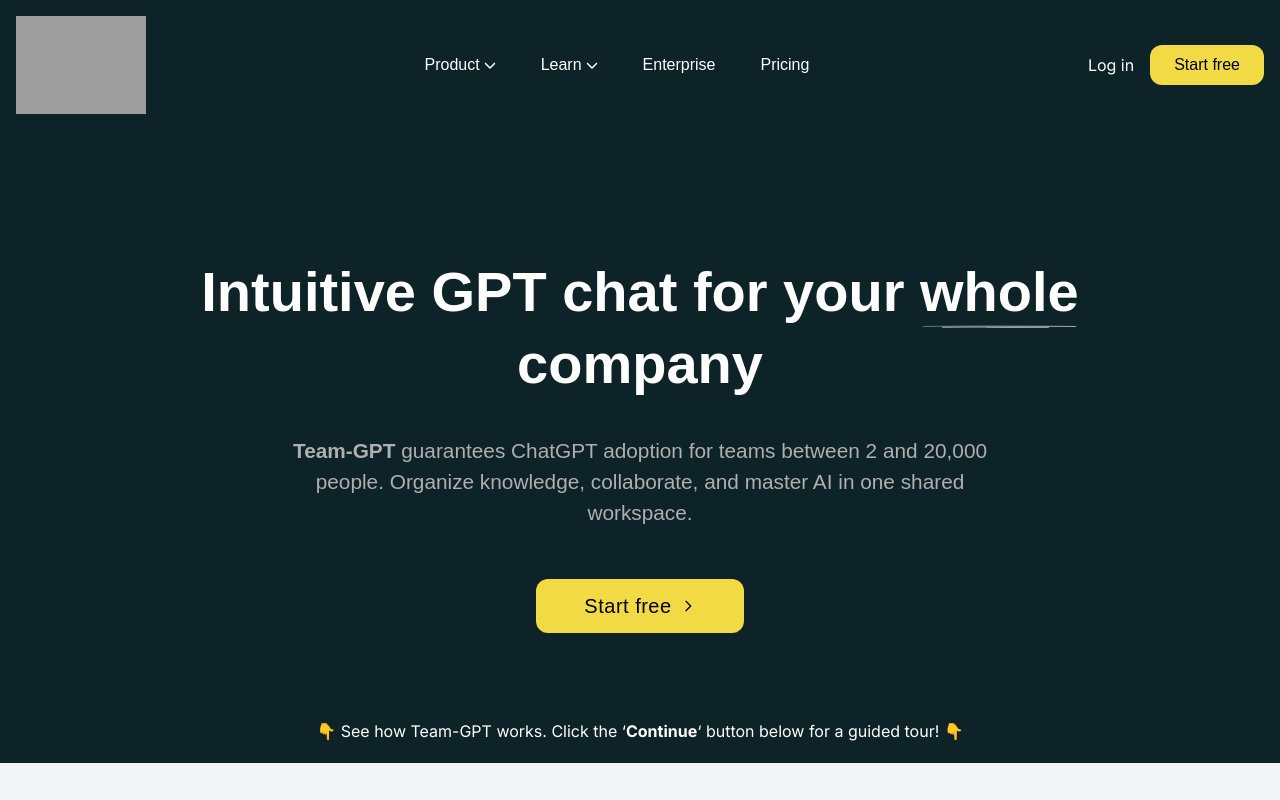
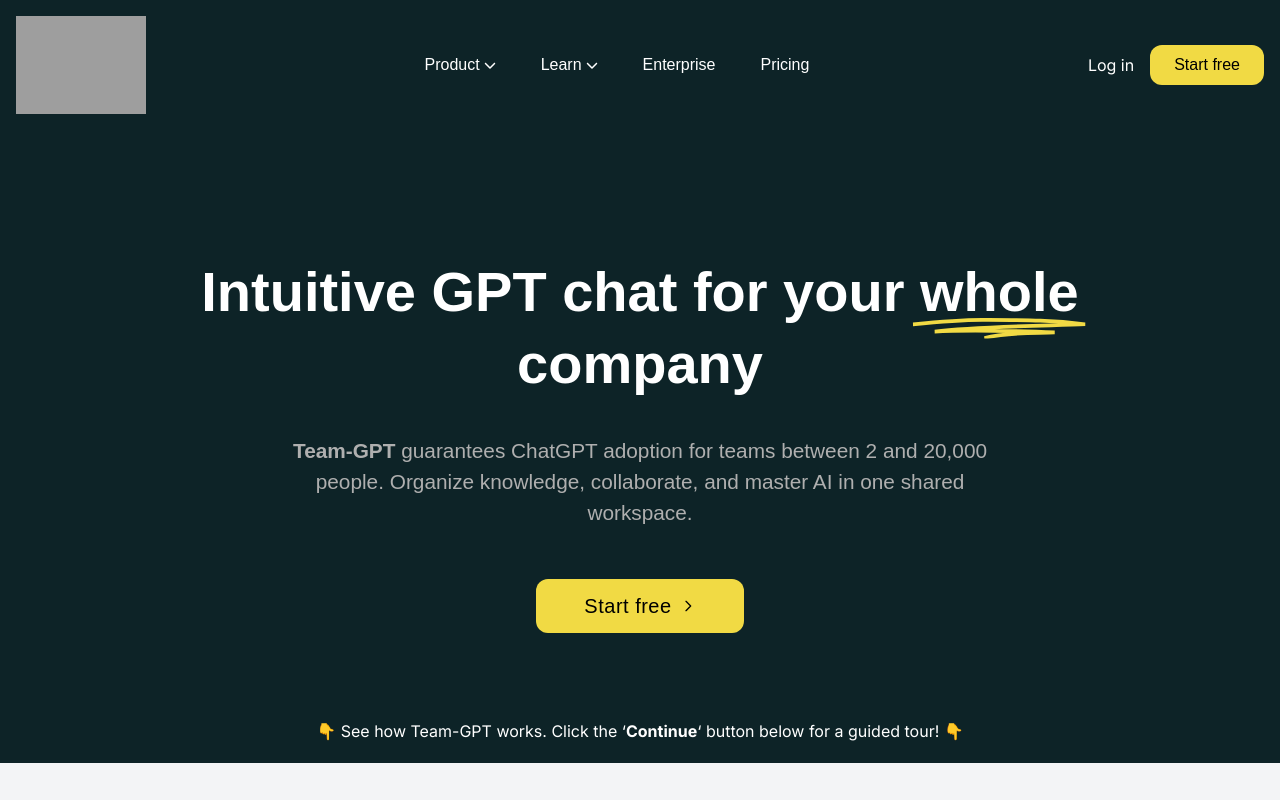
Before and after one commit to abhishekgusain07/teamgpt, a Next.js app: page / in a window 1280 px wide. Shown: the top 800 px of the page. Built offline with nearby package versions, Linux system fonts and the light colour scheme; grey boxes are pictures that could not be loaded.

Commit message:
whole: animation

```diff
--- a/src/app/_components/AnimatedHeadline.tsx
+++ b/src/app/_components/AnimatedHeadline.tsx
@@ -12,20 +12,18 @@
     <h1 className="text-center font-plex-sans font-extrabold text-[3.5rem] leading-[75px] sm:text-[2.5rem] sm:leading-[1.3em] md:text-[3rem] lg:text-[3.5rem] mt-2 mb-4 px-">
       <span className="inline-block">Intuitive GPT chat for your</span>{' '}
       <span className="inline-block relative">
-        <span className={`inline-block ${isAnimating ? 'animate-fadeIn' : 'opacity-0'}`}>
+        <span className={`inline-block`}>
           whole
         </span>{' '}
-        <svg
-          xmlns="http://www.w3.org/2000/svg"
-          viewBox="0 0 500 150"
-          preserveAspectRatio="none"
-          className="absolute bottom-0 left-0 w-full h-[10px]"
-        >
-          <path
-            d="M9.3,127.3c49.3-3,150.7-7.6,199.7-7.4c121.9,0.4,189.9,0.4,282.3,7.2C380.1,129.6,181.2,130.6,70,139 c82.6-2.9,254.2-1,335.9,1.3c-56,1.4-137.2-0.3-197.1,9"
-            className={`${isAnimating ? 'animate-dash' : ''} fill-none stroke-current stroke-2`}
+        <svg xmlns="http://www.w3.org/2000/svg" viewBox="0 0 500 150" preserveAspectRatio="none" className='absolute top-[50%] left-[50%] w-[calc(100%+20px)] h-[calc(100%+20px)] transform translate-x-[-50%] translate-y-[-50%]'>
+          <path d="M9.3,127.3c49.3-3,150.7-7.6,199.7-7.4c121.9,0.4,189.9,0.4,282.3,7.2C380.1,129.6,181.2,130.6,70,139c82.6-2.9,254.2-1,335.9,1.3c-56,1.4-137.2-0.3-197.1,9"
+                stroke="#F1DA44"
+                stroke-width="6"
+                fill="none"
+                className='animate-draww underline-path'
           />
-        </svg>{' '}
+        </svg>
+
       </span>
       {' '}<span className="inline-block">company</span>{' '}
     </h1>
--- a/src/app/globals.css
+++ b/src/app/globals.css
@@ -8,6 +8,19 @@
       --swiper-navigation-size: 44px;
       --swiper-pagination-bullet-size: 6px;
       --swiper-pagination-bullet-horizontal-gap: 6px;
+    }
+  }
+  @layer components {
+    .underline-path {
+      stroke-dasharray: 2000;
+      stroke-dashoffset: 2000;
+      animation: draww 2.0s ease-in-out  forwards;
+    }
+
+    @keyframes draww {
+      to {
+        stroke-dashoffset: 0;
+      }
     }
   }
 @layer utilities {
--- a/tailwind.config.ts
+++ b/tailwind.config.ts
@@ -28,6 +28,9 @@
           'custom-gradient': 'linear-gradient(201deg, #08523F 0%, #052727 60%)',
       },
       keyframes: {
+        draww: {
+          to: { 'stroke-dashoffset': '0' },
+        },
         draw: {
           to: { strokeDashoffset: '0' }
         },
@@ -70,6 +73,7 @@
         draw: 'draw 1.5s ease forwards',
         fadeInUp: 'fadeInUp 1s ease-out',
         fadeInDown: 'fadeInDown 1s ease-out',
+        'draww': 'draw 2s ease-in-out forwards',
         'text-slide': 'text-slide 12.5s cubic-bezier(0.83, 0, 0.17, 1) infinite',
         'text-slide-2-smooth': 'text-slide-2-smooth 6s linear infinite',
         'number-slide': 'numberSlide 6s linear infinite',
```
